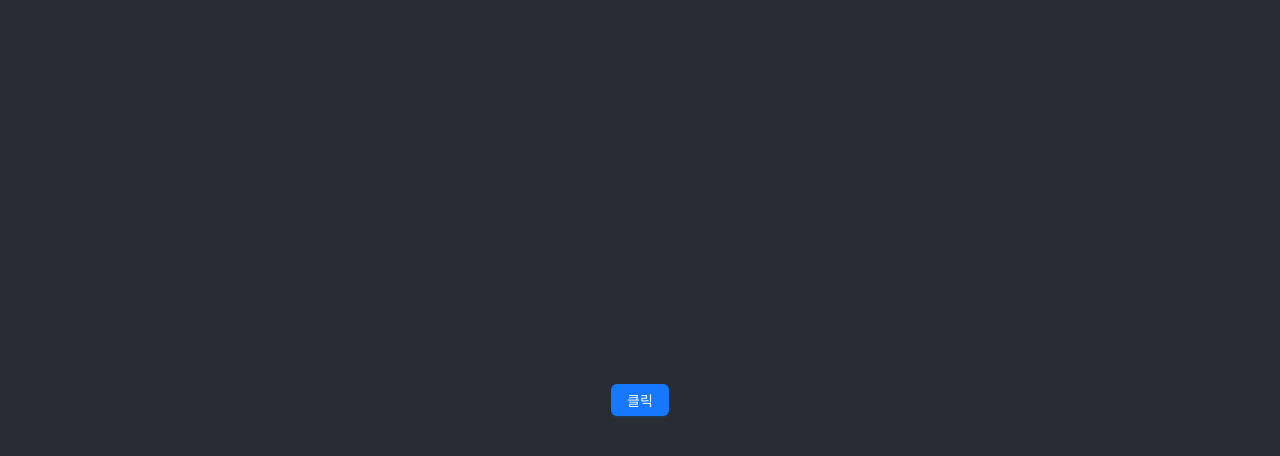
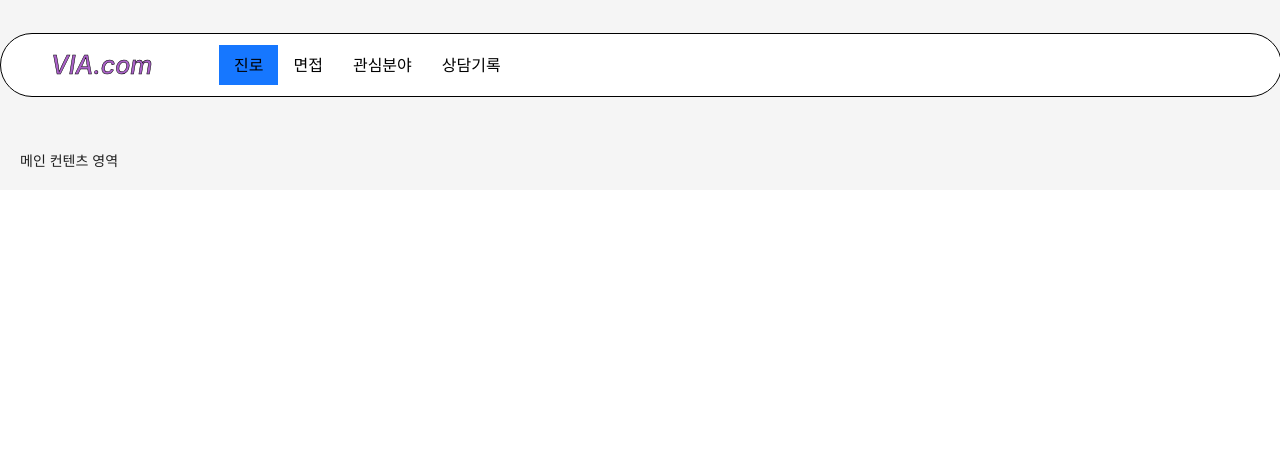
Before and after one commit to kimse0ngjun/via, a React (Create React App) app: page / in a window 1280 px wide. Shown: the top 456 px of the page. Built offline with nearby package versions, Linux system fonts and the light colour scheme.

Commit message:
Refactor App layout and styling using Ant Design Layout component

```diff
--- a/src/App.css
+++ b/src/App.css
@@ -1,38 +1,29 @@
-.App {
+*{
+  box-sizing: border-box;
+}
+/* Header 스타일 */
+.header {
+  background: black;
+  padding: 10px;
+}
+
+.menu {
+  background-color: aquamarine;
+  line-height: 64px;
+  border: 1px solid red;
+  padding-top: 33x;
+}
+/* Content 스타일 */
+.content {
+  padding: 0 50px;
+}
+
+.content-inner {
+  padding: 24px;
+  min-height: 380px;
+}
+
+/* Footer 스타일 */
+.footer {
   text-align: center;
 }
-
-.App-logo {
-  height: 40vmin;
-  pointer-events: none;
-}
-
-@media (prefers-reduced-motion: no-preference) {
-  .App-logo {
-    animation: App-logo-spin infinite 20s linear;
-  }
-}
-
-.App-header {
-  background-color: #282c34;
-  min-height: 100vh;
-  display: flex;
-  flex-direction: column;
-  align-items: center;
-  justify-content: center;
-  font-size: calc(10px + 2vmin);
-  color: white;
-}
-
-.App-link {
-  color: #61dafb;
-}
-
-@keyframes App-logo-spin {
-  from {
-    transform: rotate(0deg);
-  }
-  to {
-    transform: rotate(360deg);
-  }
-}
--- a/src/App.js
+++ b/src/App.js
@@ -1,14 +1,16 @@
-import './App.css';
-import CustomButton from './components/CustomButton'; // 컴포넌트 불러오기
+import React from "react";
+import { Layout } from "antd";
+import AppHeader from "./components/AppHeader";
 
-function App() {
+const { Content } = Layout;
+
+const App = () => {
   return (
-    <div className="App">
-      <header className="App-header">
-        <CustomButton type="primary">클릭</CustomButton> {/* 버튼 추가 */}
-      </header>
-    </div>
+    <Layout>
+      <AppHeader />
+      <Content style={{ padding: "20px" }}>메인 컨텐츠 영역</Content>
+    </Layout>
   );
-}
+};
 
 export default App;
--- /dev/null
+++ b/src/components/AppHeader.css
@@ -0,0 +1,48 @@
+*{
+    box-sizing: border-box;
+}
+.app-header {
+    display: flex;
+    justify-content: space-between;
+    align-items: center;
+    border-radius: 40px;
+    border: 1px solid #000;
+    background-color: white;
+    margin: 0 auto;
+    height: 64px;
+    width: 1282px;
+    flex-shrink: 0;
+    margin: 33px auto;
+  }
+
+  .logo {
+    color: #AA60C8;
+    -webkit-text-stroke-width: 0.5px;
+    -webkit-text-stroke-color: #000;
+    font-family: Inter;
+    font-size: 25px;
+    font-style: italic;
+    font-weight: 500;
+    line-height: normal;
+  }
+
+  .menu {
+    flex: 1;
+    display: flex;
+    justify-content: flex-start;
+    max-width: 312px;
+    background-color: white;
+    margin-right: 700px;
+  }
+
+  .menu .ant-menu-item {
+    color: black !important; /* 메뉴 글씨 색상 */
+    font-size: 16px; /* 글씨 크기 */
+    height: 40px; /* 높이 조절 */
+    line-height: 40px; /* 텍스트 정렬 */
+    padding: 0 15px; /* 좌우 간격 */
+  }
+
+  .menu .ant-menu-item:hover {
+    color: #7A3E9D !important; /* 메뉴 호버 시 색상 */
+  }
--- /dev/null
+++ b/src/components/AppHeader.js
@@ -0,0 +1,21 @@
+import React from "react";
+import { Layout, Menu } from "antd";
+import "./AppHeader.css";
+
+const { Header } = Layout;
+
+const AppHeader = () => {
+  return (
+    <Header className="app-header">
+      <div className="logo">VIA.com</div>
+      <Menu theme="dark" mode="horizontal" defaultSelectedKeys={["1"]} className="menu">
+        <Menu.Item key="1">진로</Menu.Item>
+        <Menu.Item key="2">면접</Menu.Item>
+        <Menu.Item key="3">관심분야</Menu.Item>
+        <Menu.Item key="4">상담기록</Menu.Item>
+      </Menu>
+    </Header>
+  );
+};
+
+export default AppHeader;
--- a/src/components/CustomButton.js
+++ /dev/null
@@ -1,7 +0,0 @@
-import { Button } from 'antd';
-
-const CustomButton = ({ children, ...props }) => {
-  return <Button {...props}>{children}</Button>;
-};
-
-export default CustomButton;
```
